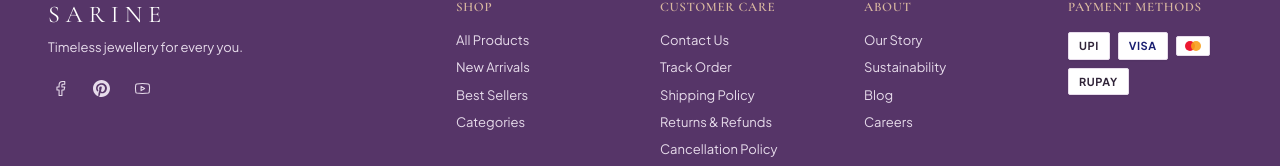
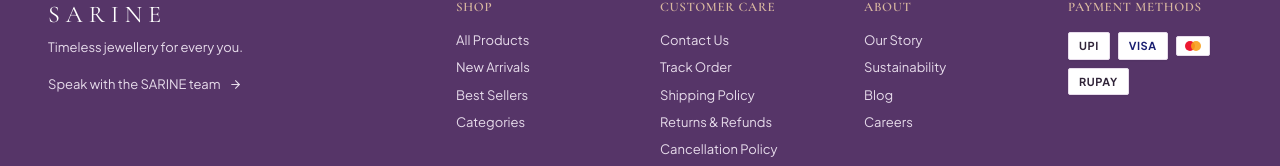
Before and after one commit to Nikhillverma/SARINE-Luxury-Artificial-Jewellery, a React (Vite) app: page / in a window 1280 px wide. Shown: the part 5088-5254 px from the top of the page. Built offline with nearby package versions, Linux system fonts and the light colour scheme; no server answers.

Commit message:
Remove generic placeholder social links from footer (#76)

```diff
--- a/src/components/Footer.tsx
+++ b/src/components/Footer.tsx
@@ -11,8 +11,6 @@
 import React from 'react';
 import { Link } from 'react-router-dom';
 import {
-  Facebook,
-  Youtube,
   ShieldCheck,
   Truck,
   RotateCcw,
@@ -118,39 +116,13 @@ export const Footer: React.FC = () => {
               Timeless jewellery for every you.
             </p>
 
-            {/* Social Icons */}
-            <div className="flex items-center space-x-4 mt-5 text-[#E7DCEB]">
-              <a
-                href="https://facebook.com"
-                target="_blank"
-                rel="noopener noreferrer"
-                className="hover:text-[#D9B8A0] transition-colors p-1"
-                aria-label="Facebook"
-              >
-                <Facebook size={17} strokeWidth={1.5} />
-              </a>
-              {/* Pinterest SVG */}
-              <a
-                href="https://pinterest.com"
-                target="_blank"
-                rel="noopener noreferrer"
-                className="hover:text-[#D9B8A0] transition-colors p-1"
-                aria-label="Pinterest"
-              >
-                <svg width="17" height="17" viewBox="0 0 24 24" fill="currentColor">
-                  <path d="M12 0C5.373 0 0 5.373 0 12c0 5.084 3.163 9.426 7.627 11.174-.105-.949-.2-2.405.042-3.441.218-.937 1.407-5.965 1.407-5.965s-.359-.719-.359-1.782c0-1.668.967-2.914 2.171-2.914 1.023 0 1.518.769 1.518 1.69 0 1.029-.655 2.568-.994 3.995-.283 1.194.599 2.169 1.777 2.169 2.133 0 3.772-2.249 3.772-5.495 0-2.873-2.064-4.882-5.012-4.882-3.414 0-5.418 2.561-5.418 5.207 0 1.031.397 2.138.893 2.738.098.119.112.224.083.345-.09.375-.291 1.199-.334 1.373-.053.22-.174.267-.402.161-1.499-.698-2.436-2.889-2.436-4.649 0-3.785 2.75-7.262 7.929-7.262 4.163 0 7.398 2.967 7.398 6.931 0 4.136-2.607 7.464-6.227 7.464-1.216 0-2.359-.631-2.75-1.378l-.748 2.853c-.271 1.043-1.002 2.35-1.492 3.146C9.57 23.812 10.763 24 12 24c6.627 0 12-5.373 12-12 0-6.628-5.373-12-12-12z" />
-                </svg>
-              </a>
-              <a
-                href="https://youtube.com"
-                target="_blank"
-                rel="noopener noreferrer"
-                className="hover:text-[#D9B8A0] transition-colors p-1"
-                aria-label="YouTube"
-              >
-                <Youtube size={17} strokeWidth={1.5} />
-              </a>
-            </div>
+            <Link
+              to="/contact"
+              className="inline-flex items-center gap-2 mt-5 text-xs text-[#E7DCEB] hover:text-[#D9B8A0] transition-colors"
+            >
+              Speak with the SARINE team
+              <ArrowRight size={13} />
+            </Link>
           </div>
 
           {/* Column 1: Shop */}
```
